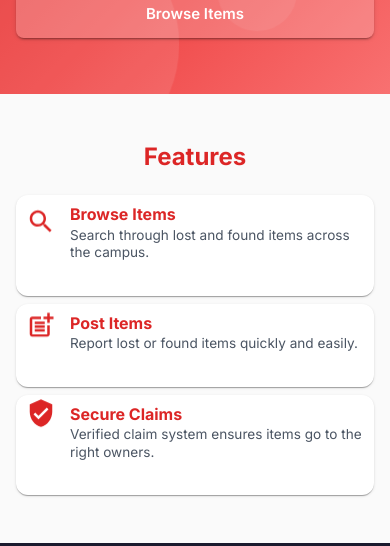
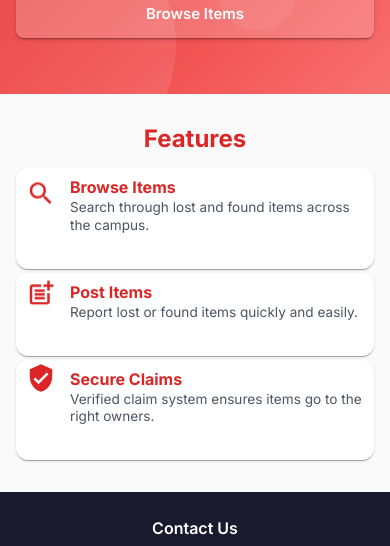
Before and after one commit to ynk1123/AMA_CLF, a React (Create React App) app in the folder portal-frontend/: page /#/ in a window 390 px wide. Shown: the part 298-844 px from the top of the page. Built offline with nearby package versions, Linux system fonts and the light colour scheme; no server answers.

Commit message:
Mobile Features UI updated in portal-frontend/src/pages/Landing.js

```diff
--- a/portal-frontend/src/pages/Landing.js
+++ b/portal-frontend/src/pages/Landing.js
@@ -180,11 +180,20 @@ const Landing = () => {
       </Box>
 
       {/* Features Section */}
-      <Container sx={{ py: { xs: 6, sm: 8, md: 10 } }}>
-        <Typography variant="h4" align="center" sx={{ mb: { xs: 3, sm: 4, md: 5 }, fontWeight: 700, color: '#DC2626' }}>
+      <Container sx={{ py: { xs: 4, sm: 7, md: 10 } }}>
+        <Typography
+          variant="h4"
+          align="center"
+          sx={{
+            mb: { xs: 2, sm: 4, md: 5 },
+            fontWeight: 700,
+            color: '#DC2626',
+            lineHeight: 1.1,
+          }}
+        >
           {t('features')}
         </Typography>
-        <Grid container spacing={{ xs: 1, sm: 3, md: 4 }}>
+        <Grid container spacing={{ xs: 0.5, sm: 3, md: 4 }}>
           <Grid item xs={12} md={4}>
             <Card
               className="card-hover fade-in stagger-1"
```
